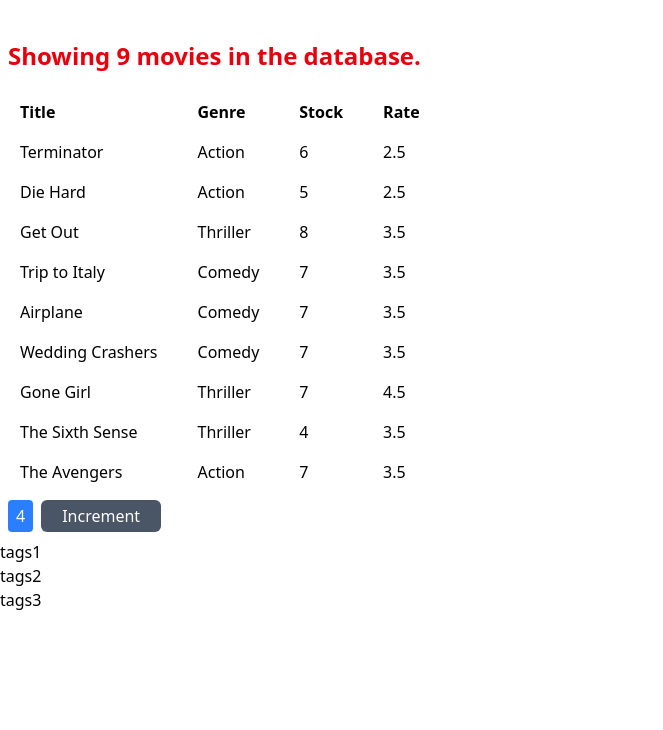
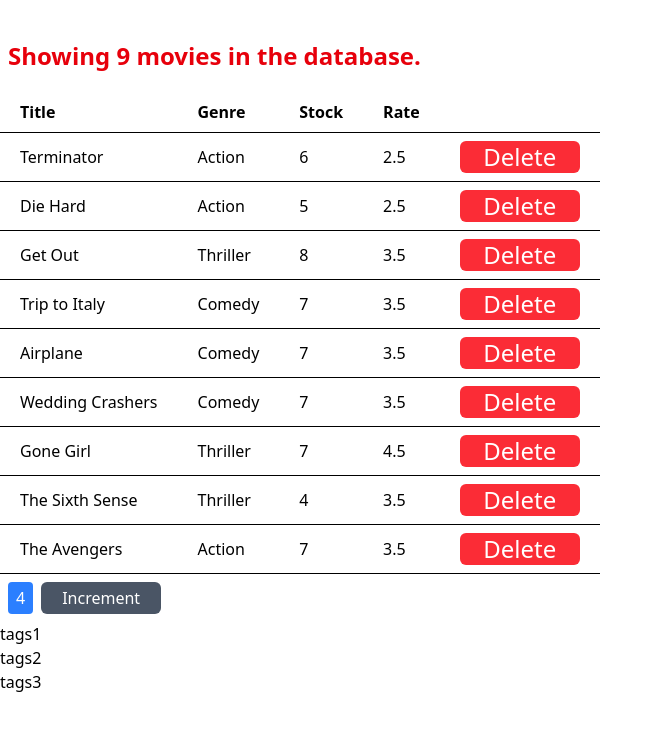
Before and after one commit to Gurmuked/React_practice, a React (Vite) app in the folder react-mosh/: page / in a window 1280 px wide. Shown: the top 730 px of the page, without its empty margins (0-663 px from the left). Built offline with nearby package versions, Linux system fonts and the light colour scheme.

Commit message:
part-5 styling the table add Delete button and its functionality

```diff
--- a/react-mosh/src/components/Movies.jsx
+++ b/react-mosh/src/components/Movies.jsx
@@ -6,6 +6,11 @@
     movies: getMovies()
      // Initialize movies from fakeMovies.js
   };
+
+  handleDelete = (movie) => {
+    const mov = this.state.movies.filter(m => m._id !== movie._id);
+    this.setState({movies:mov});
+  }
   render() {
     const { movies } = this.state; // Destructure movies from state
     console.log(this.state.movies);
@@ -18,19 +23,23 @@
         <table className="table">
           <thead>
             <tr className='p-10px'>
-              <th className="px-5 py-2 mx-5 text-start">Title</th>
-              <th className="px-5 py-2 mx-5 text-start">Genre</th>
-              <th className="px-5 py-2 mx-5 text-start">Stock</th>
-              <th className="px-5 py-2 mx-5 text-start">Rate</th>
+              <th className="px-5 py-2 mx-5 text-start border-b-1">Title</th>
+              <th className="px-5 py-2 mx-5 text-start border-b-1">Genre</th>
+              <th className="px-5 py-2 mx-5 text-start border-b-1">Stock</th>
+              <th className="px-5 py-2 mx-5 text-start border-b-1">Rate</th>
+              <th className="px-5 py-2 mx-5 text-start border-b-1"></th>
             </tr>
           </thead>
           <tbody>
             {movies.map(movie => (
               <tr key={movie._id} className='w-50px'>
-                <td className="px-5 py-2 mx-5 text-start">{movie.title}</td>
-                <td className="px-5 py-2 mx-5 text-start">{movie.genre.name}</td>
-                <td className="px-5 py-2 mx-5 text-start">{movie.numberInStock}</td>
-                <td className="px-5 py-2 mx-5 text-start">{movie.dailyRentalRate}</td>
+                <td className="px-5 py-2 mx-5 text-start border-b-1">{movie.title}</td>
+                <td className="px-5 py-2 mx-5 text-start border-b-1">{movie.genre.name}</td>
+                <td className="px-5 py-2 mx-5 text-start border-b-1">{movie.numberInStock}</td>
+                <td className="px-5 py-2 mx-5 text-start border-b-1">{movie.dailyRentalRate}</td>
+                <td className="px-5 py-2 mx-5 text-start border-b-1">
+                  <button onClick={() => this.handleDelete(movie)} className="w-30 h-8 bg-red-500 text-2xl text-white rounded-md">Delete</button>
+                </td>
               </tr>
             ))}
           </tbody>
```
